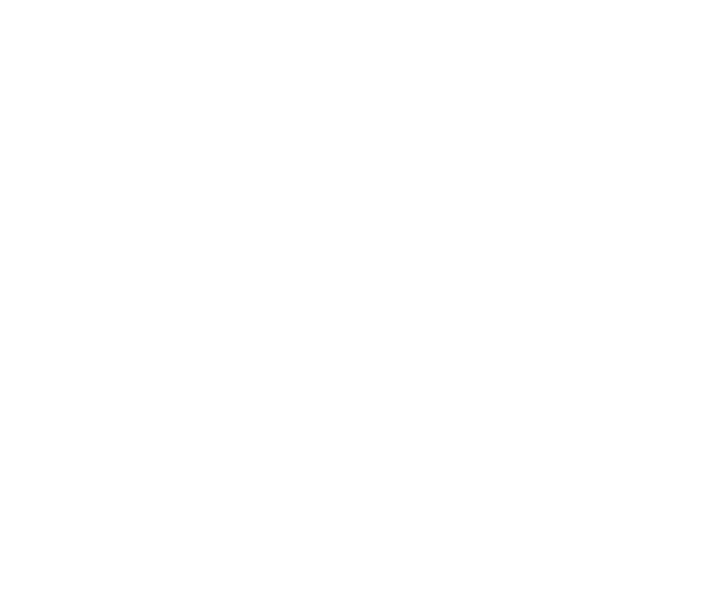
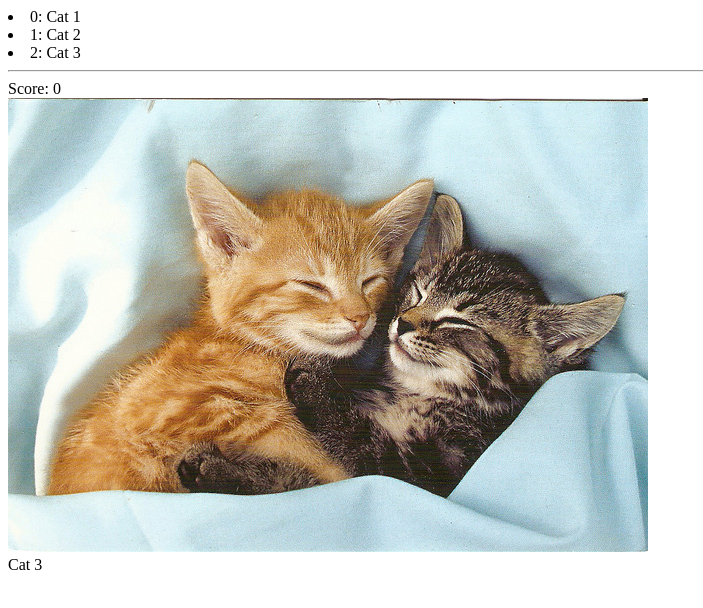
Before and after one commit to susovan87/cat-clicker, a website: page index.html in a window 1280 px wide. Shown: the whole page, without its empty margins (0-703 px from the left). Drawn offline with nearby package versions, Linux system fonts and the light colour scheme.

Commit message:
cat-clicker phase-I done

```diff
--- a/gulpfile.js
+++ b/gulpfile.js
@@ -1,7 +1,6 @@
 var gulp        = require('gulp');
 var browserSync = require('browser-sync').create();
 
-// Static server
 gulp.task('serve', function() {
     browserSync.init({
         server: {
--- a/index.html
+++ b/index.html
@@ -3,8 +3,32 @@
 <head>
   <meta charset="UTF-8" />
   <title>cat clicker</title>
+  <script src="node_modules/jquery/dist/jquery.slim.min.js"></script>
+<style>
+	a { margin: 0 10px 0 10px; }
+</style>
 </head>
 <body>
+	<main>
+		<div style="" class="cat-list"></div>
+		<hr />
+		<div style="" class="cat-details"></div>
+	</main>
 
+	<script type="text/template" data-template="cat-details">
+        <div class="cat-preview" data-id="{{id}}">
+        	<div class="cat-score">Score: {{clicks}}</div>
+        	<img class="cat-img" src="{{image}}" />
+            <div class="cat-name">{{name}}</div>
+        </div>
+    </script>
+
+    <script type="text/template" data-template="cat-list-item">
+    	<li class="cat-list-item" data-id="{{id}}">
+            {{id}}: {{name}}
+        </li>
+    </script>
+
+	<script src="js/app.js"></script>
 </body>
 </html>
--- a/js/app.js
+++ b/js/app.js
@@ -0,0 +1,143 @@
+$(function() {
+
+	var Cat = function (name, image) {
+		this.name = name;
+		this.image = image;
+		this.clicks = 0;
+
+		if(!Cat.prototype._id) {
+			Cat.prototype._id = 0;
+		}
+
+		this.id = Cat.prototype._id++;
+	};
+
+	var data = {
+        selectedId: 0,
+
+        cats: [],
+
+        add: function (cat) {
+        	this.cats[cat.id] = cat;
+        	this.selectedId = cat.id;
+        },
+
+        remove: function (catId) {
+        	this.cats[catId] = null;
+
+        	if(this.selectedId == catId){
+        		// Traverse from start untill an element not null
+        		var i = 0;
+        		while (!this.cats[i]){
+        			i++;
+        		}
+        		this.selectedId = this.cats[i];
+        	}
+        },
+
+        get: function(catId) {
+        	return this.cats[catId];
+        }
+    };
+
+    data.add(new Cat('Cat 1', 'img/cat.jpg'));
+    data.add(new Cat('Cat 2', 'img/cat2.jpg'));
+    data.add(new Cat('Cat 3', 'img/cat3.jpg'));
+
+    var octopus = {
+        addCat: function(cat) {
+            data.add(cat);
+            view.render();
+        },
+
+        removeCat: function(catId) {
+			data.remove(catId);
+		    view.render();
+        },
+
+        getCats: function() {
+        	return data.cats;
+        },
+
+        getCat: function(catId) {
+        	return data.get(catId);
+        },
+
+        getSelectedCat: function() {
+        	return data.get(data.selectedId);
+        },
+
+        selectCat: function(catId) {
+        	data.selectedId = catId;
+            catDetailView.render();
+        },
+
+        init: function() {
+        	catListView.init();
+            catDetailView.init();
+        }
+    };
+
+    var catDetailView = {
+        init: function() {
+        	this.$catDetails = $('.cat-details');
+        	this.catDetailTemplate = $('script[data-template="cat-details"]').html();
+
+        	this.$catDetails.on('click', '.cat-img', function(e) {
+                var catId = $(this).parents('.cat-preview').data().id;
+                var cat = octopus.getCat(catId);
+                cat.clicks++;
+                catDetailView.render();
+                return false;
+            });
+
+            this.render();
+        },
+
+        render: function() {
+            var $catDetails = this.$catDetails,
+                catDetailTemplate = this.catDetailTemplate,
+                cat = octopus.getSelectedCat();
+
+            if(cat){
+            	$catDetails.html(
+            		catDetailTemplate.replace(/{{id}}/g, cat.id)
+            			.replace(/{{name}}/g, cat.name)
+            			.replace(/{{image}}/g, cat.image)
+            			.replace(/{{clicks}}/g, cat.clicks)
+            		);
+
+            }
+        }
+    };
+
+    var catListView = {
+        init: function() {
+        	this.catListItemTemplate = $('script[data-template="cat-list-item"]').html();
+
+        	this.$catList = $('.cat-list');
+        	this.$catList.on('click', '.cat-list-item', function(e) {
+                octopus.selectCat($(this).data().id);
+                return false;
+            });
+
+            this.render();
+        },
+
+        render: function() {
+			// Cache vars for use in forEach() callback (performance)
+            var $catList = this.$catList,
+            	catListItemTemplate = this.catListItemTemplate;
+
+			var catListHtml = '';
+            octopus.getCats().forEach(function(cat) {
+            	catListHtml += catListItemTemplate.replace(/{{id}}/g, cat.id)
+                		.replace(/{{name}}/g, cat.name);
+            });
+            $catList.html(catListHtml);
+        }
+    };
+
+    octopus.init();
+
+}());
```
Also changed, not shown: package.json (added, +26 -0 lines), img/cat2.jpg (added), img/cat3.jpg (added), 1 other file.
